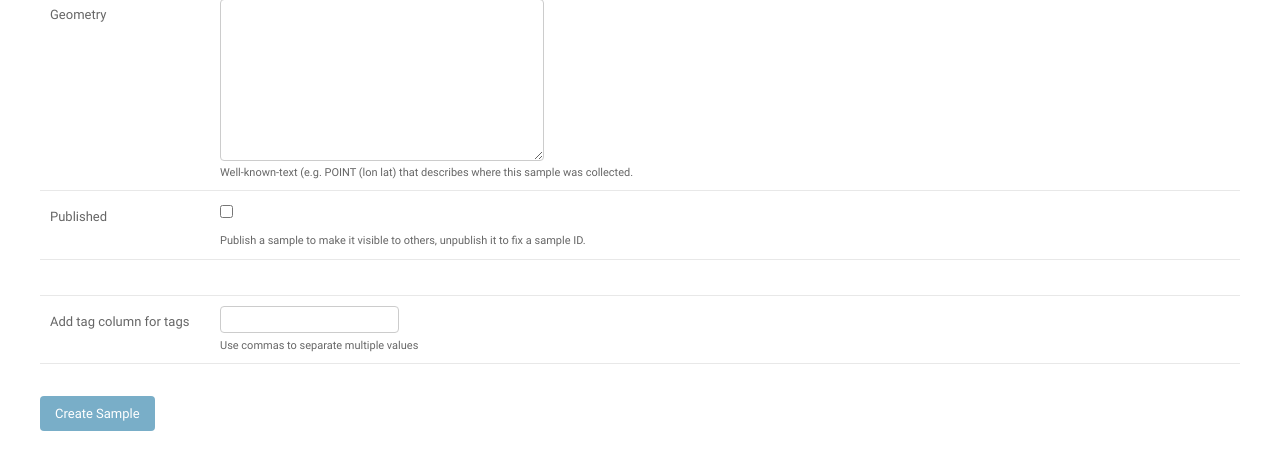
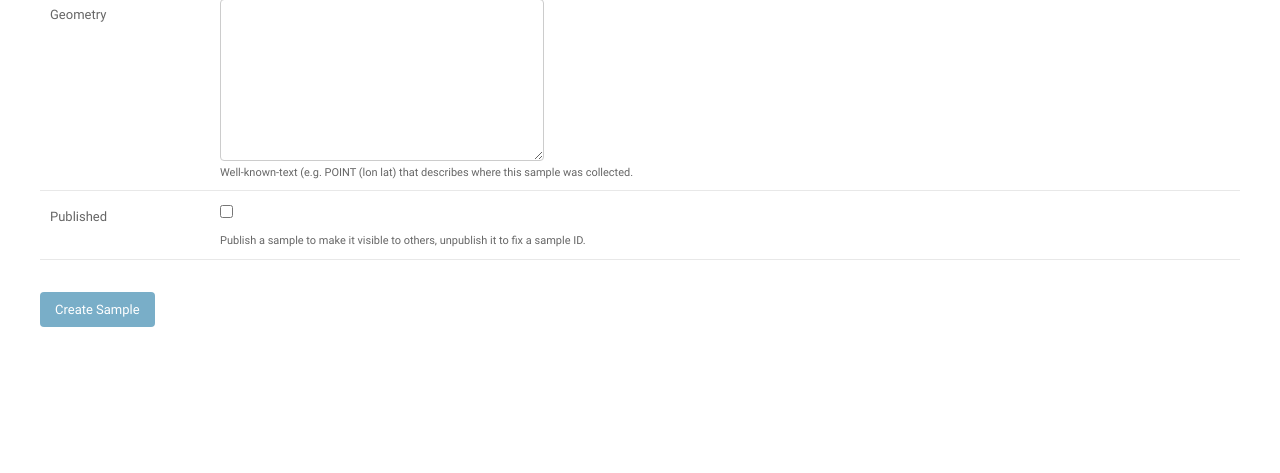
Before and after one commit to paleolimbot/lims-django, a Django app: page /lims/sample/add in a window 1280 px wide. Shown: the part 599-1072 px from the top of the page. After the commit the page ends 926 px from the top, so only its background shows below. Run offline with Django 3.2, Linux system fonts and the light colour scheme; the visitor is signed in with stand-in values (Sample User, id 1).

Commit message:
remove willy nilly tag addition

```diff
--- a/lims/templates/lims/form_div.html
+++ b/lims/templates/lims/form_div.html
@@ -19,15 +19,5 @@
                 </div>
             </div>
         {% endfor %}
-
-        <div class="form-row"><br/></div>
-
-        <div class="form-row field-add-form-tag-column">
-            <div>
-                <label for="id_form-add-form-tag-column">Add tag column for tags</label>
-                <input type="text" name="add-form-tag-column" id="id_form-add-form-tag-column"/>
-                <p class="help">Use commas to separate multiple values</p>
-            </div>
-        </div>
     </fieldset>
 </div>
--- a/lims/templates/lims/sample_bulk_form.html
+++ b/lims/templates/lims/sample_bulk_form.html
@@ -66,11 +66,6 @@
                 Add <input name="add-formset-more-number" id="add-formset-more-number" type="text" size="2" title="Add" value="1"/> more forms
                 <a href="#" id="add-formset-more-go">Go</a>
             </p>
-            <p>
-                Add tag column for tags (separate with comma):
-                <input name="add-form-tag-column" type="text" size="10" title="Add" value=""/>
-                <button id="add-form-tag-column-go">Go</button>
-            </p>
         <input type="submit" value="{% block submit_text %}Add samples{% endblock %}" />
         </form>
     </div>
```
